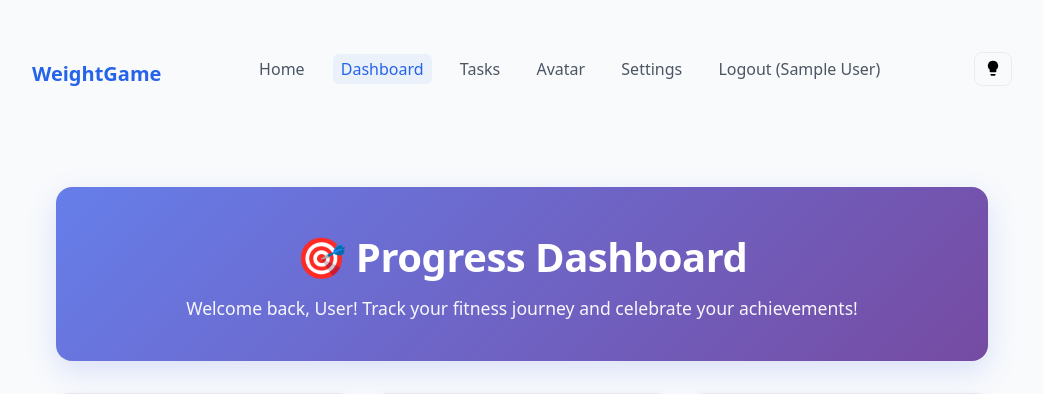
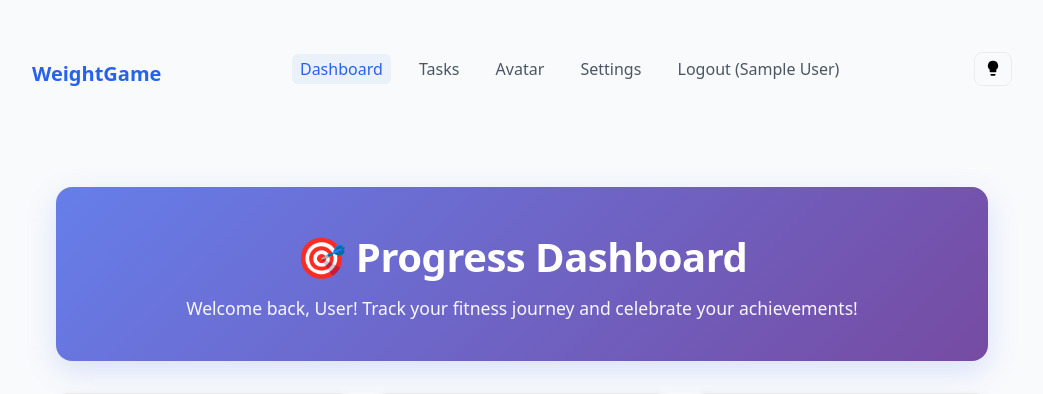
Before and after one commit to will-doney/WeightLossWebApp, a Flask app: page /dashboard in a window 1280 px wide. Shown: the top 394 px of the page, without its empty margins (118-1161 px from the left). Run offline with Flask 3, Linux system fonts and the light colour scheme; the visitor is signed in with stand-in values (Sample User, id 1); some libraries are stand-ins or nearby versions.

Commit message:
fixes to logged in rules

```diff
--- a/templates/base.html
+++ b/templates/base.html
@@ -26,18 +26,15 @@
         <h1 class="brand"><a href="/">WeightGame</a></h1>
         <nav>
           {% if session.user_id %}
-          <a href="/" class="nav-link {% if request.path == '/' %}active{% endif %}">Home</a>
-          {% endif %}
-          <a href="/dashboard" class="nav-link {% if request.path == '/dashboard' %}active{% endif %}">Dashboard</a>
-          <a href="/tasks" class="nav-link {% if request.path == '/tasks' %}active{% endif %}">Tasks</a>
-          <a href="/myavatar" class="nav-link {% if request.path == '/myavatar' %}active{% endif %}">Avatar</a>
-
-          {% if session.user_id %}
+            <a href="/dashboard" class="nav-link {% if request.path == '/dashboard' %}active{% endif %}">Dashboard</a>
+            <a href="/tasks" class="nav-link {% if request.path == '/tasks' %}active{% endif %}">Tasks</a>
+            <a href="/myavatar" class="nav-link {% if request.path == '/myavatar' %}active{% endif %}">Avatar</a>
             <a href="/settings" class="nav-link {% if request.path == '/settings' %}active{% endif %}">Settings</a>
             <a href="#" class="nav-link" id="logoutBtn">Logout ({{ session.display_name if session.display_name is defined else session.email }})</a>
           {% else %}
-            <a href="/signup" class="nav-link {% if request.path == '/signup' %}active{% endif %}">Signup</a>
+            <a href="/" class="nav-link {% if request.path == '/' %}active{% endif %}">Home</a>
             <a href="/login" class="nav-link {% if request.path == '/login' %}active{% endif %}">Login</a>
+            <a href="/signup" class="nav-link {% if request.path == '/signup' %}active{% endif %}">Sign Up</a>
           {% endif %}
         </nav>
         <button id="themeToggleBtn" class="theme-toggle" aria-label="Toggle theme" title="Toggle theme" type="button">
```
